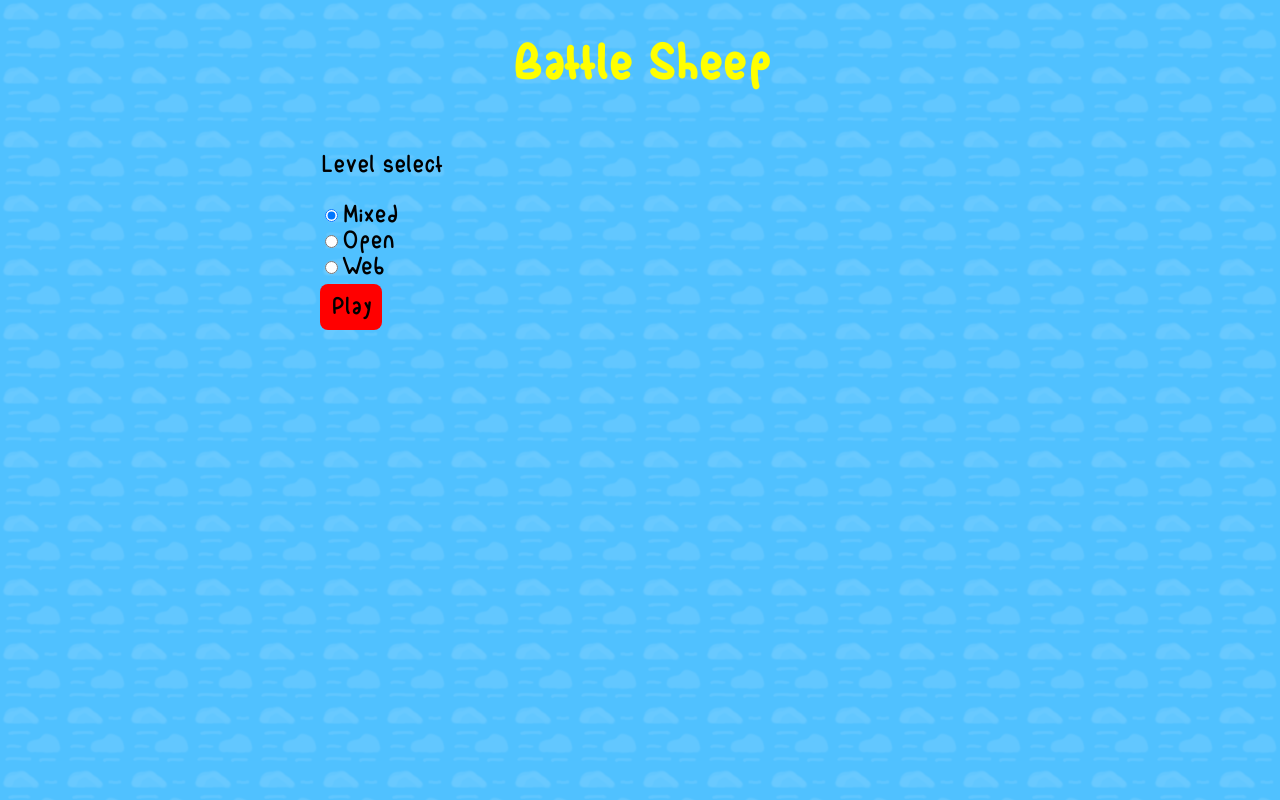
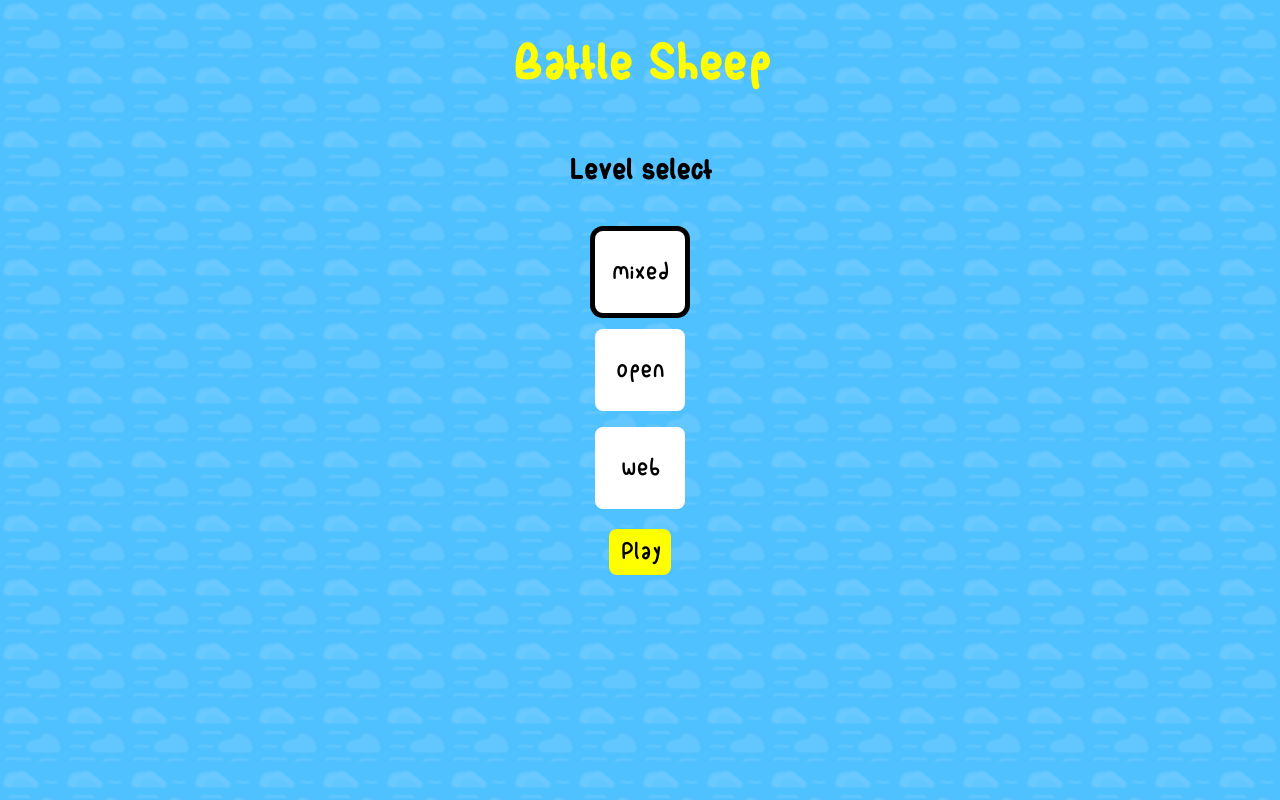
Before and after one commit to ronituohino/battle-sheep, a React (Vite) app: page / in a window 1280 px wide. Built offline with nearby package versions, Linux system fonts and the light colour scheme.

Commit message:
add: final css touches

```diff
--- a/src/components/App.tsx
+++ b/src/components/App.tsx
@@ -43,16 +43,16 @@ export function App() {
 
           button {
             transition: all 0.3s;
-            background-color: red;
+            background-color: yellow;
             border-radius: 8px;
             border: none;
             padding: 10px;
 
             &:hover {
-              background-color: blue;
+              background-color: #e6e600;
             }
             &:active {
-              background-color: yellow;
+              background-color: #c8c800;
             }
           }
 
--- a/src/components/Config.tsx
+++ b/src/components/Config.tsx
@@ -25,29 +25,67 @@ export function Config({ formik }: ConfigProps) {
         Battle Sheep
       </h1>
 
-      <div css={{ width: "50vw" }}>
-        <form onSubmit={formik.handleSubmit}>
-          <p>Level select</p>
-          <div css={{ display: "flex", flexDirection: "column" }}>
+      <div css={{ maxWidth: "320px" }}>
+        <form
+          onSubmit={formik.handleSubmit}
+          css={{
+            display: "flex",
+            flexDirection: "column",
+            alignItems: "center",
+          }}
+        >
+          <h3>Level select</h3>
+          <div>
             {Object.entries(levels).map(([key, value]) => {
               if (value.test) {
                 return;
               }
 
+              const checked = formik.values.levelKey === key;
+              const checkedProperty = checked
+                ? { boxShadow: "0 0 0 5px black" }
+                : undefined;
+
               return (
-                <div key={key}>
+                <label key={key}>
+                  <div
+                    css={{
+                      margin: 16,
+                      paddingTop: 4,
+                      paddingBottom: 4,
+                      paddingLeft: 16,
+                      paddingRight: 16,
+                      borderRadius: 8,
+                      backgroundColor: "white",
+                      "&:hover": {
+                        cursor: "pointer",
+                      },
+                      ...checkedProperty,
+                      transition: "all 0.15s",
+                    }}
+                  >
+                    <p
+                      css={{
+                        userSelect: "none",
+                        WebkitUserSelect: "none",
+                        textAlign: "center",
+                      }}
+                    >
+                      {key}
+                    </p>
+                  </div>
+
                   <input
                     type="radio"
-                    id={key}
                     value={key}
-                    checked={formik.values.levelKey === key}
+                    checked={checked}
                     name="level"
                     onChange={(e) =>
                       formik.setFieldValue("levelKey", e.target.value)
                     }
+                    css={{ display: "none" }}
                   />
-                  <label htmlFor={key}>{value.name}</label>
-                </div>
+                </label>
               );
             })}
           </div>
--- a/src/components/EndGame.tsx
+++ b/src/components/EndGame.tsx
@@ -1,26 +1,32 @@
-import { AppState, GameStateDynamic } from "../types";
+import { AppState, GameInfo } from "../types";
 
 export type EndGameProps = {
-  gameEnded: boolean;
-  winner: GameStateDynamic["info"]["winner"];
+  info: GameInfo | undefined;
   setAppState: (appState: AppState) => void;
 };
 
-export function EndGame({ gameEnded, winner, setAppState }: EndGameProps) {
+const texts = {
+  "-1": "The game is a tie 👉👈",
+  "0": "You win! 🎉🎉",
+  "1": "Joshi wins! 👀",
+};
+
+export function EndGame({ info, setAppState }: EndGameProps) {
   return (
     <>
-      {gameEnded && (
-        <>
+      {info !== undefined && info.gameEnded && (
+        <div
+          css={{
+            display: "flex",
+            flexDirection: "column",
+            alignItems: "center",
+            gap: 8,
+          }}
+        >
           <p>Game ended!</p>
-
-          {winner === -1 ? (
-            <p>The game is a tie!</p>
-          ) : (
-            <p>{winner === 0 ? "You win!" : "Joshi wins!"}</p>
-          )}
-
+          <div>{texts[info.winner]}</div>
           <button onClick={() => setAppState("config")}>Back to config</button>
-        </>
+        </div>
       )}
     </>
   );
--- a/src/components/Game.tsx
+++ b/src/components/Game.tsx
@@ -102,7 +102,7 @@ export function Game({ setAppState, config }: GameProps) {
         // Check if there are sheep to move
         const value = board[selectedHex];
 
-        // Bring up MoveSheepModal
+        // Bring up MoveSheep
         setMove({
           from: selectedHex,
           to: index,
@@ -233,12 +233,20 @@ export function Game({ setAppState, config }: GameProps) {
         <h1 css={{ color: "yellow" }}>Battle Sheep</h1>
 
         <button onClick={() => setAppState("config")}>Return</button>
+
+        <div
+          css={{
+            display: "grid",
+            gridTemplateColumns: "auto auto auto",
+            gap: 16,
+          }}
+        >
           <Players />
           <MoveSheep move={move} setMove={setMove} makeMove={makeMove} />
+          <EndGame info={info} setAppState={setAppState} />
         </div>
-
+      </div>
       {initDone && (
-        <>
         <div
           css={{
             position: "relative",
@@ -256,8 +264,7 @@ export function Game({ setAppState, config }: GameProps) {
               : false;
             const selected = selectedHex === index;
             const moving =
-                move !== undefined &&
-                (move.to === index || move.from === index);
+              move !== undefined && (move.to === index || move.from === index);
 
             const player = boardValueToPlayerIndex(value);
             const sheep = boardValueToSheepAmount(value);
@@ -271,9 +278,7 @@ export function Game({ setAppState, config }: GameProps) {
                 x={x}
                 y={y}
                 sheep={sheep}
-                  color={
-                    value === 1 ? "#fffc59" : ["#34eb46", "#1e6341"][player]
-                  }
+                color={value === 1 ? "#fffc59" : ["#34eb46", "#1e6341"][player]}
                 highlighted={highlighted}
                 selected={selected}
                 moving={moving}
@@ -284,12 +289,6 @@ export function Game({ setAppState, config }: GameProps) {
             );
           })}
         </div>
-          <EndGame
-            gameEnded={info.gameEnded}
-            winner={info.winner}
-            setAppState={setAppState}
-          />
-        </>
       )}
     </div>
   );
--- a/src/components/MoveSheep.tsx
+++ b/src/components/MoveSheep.tsx
@@ -1,6 +1,7 @@
 import type { MoveTarget } from "../types";
 
 import { useState } from "react";
+import { isNumeric } from "../utils/regex";
 
 export type MoveSheepProps = {
   move: MoveTarget | undefined;
@@ -9,17 +10,21 @@ export type MoveSheepProps = {
 };
 
 export function MoveSheep({ move, setMove, makeMove }: MoveSheepProps) {
-  const [sheepToMove, setSheepToMove] = useState(1);
+  const [sheepToMove, setSheepToMove] = useState<string>("1");
+  const [moveValid, setMoveValid] = useState(true);
 
+  const enabled = move !== undefined;
   return (
     <div
       css={{
-        display: move !== undefined ? "flex" : "none",
+        opacity: enabled ? 1 : 0.5,
+        display: "flex",
         flexDirection: "column",
         alignItems: "center",
         gap: 8,
       }}
     >
+      <p>Move</p>
       <input
         type="number"
         value={sheepToMove}
@@ -27,29 +32,60 @@ export function MoveSheep({ move, setMove, makeMove }: MoveSheepProps) {
           if (move === undefined) {
             return;
           }
+          setSheepToMove(e.target.value);
 
-          const amount = parseInt(e.target.value);
-          if (amount > 0 && amount <= move.maxSheep) {
-            setSheepToMove(amount);
+          // Input validation
+          const val = e.target.value.trim();
+          if (val.length > 0 && isNumeric(val)) {
+            const parsed = parseInt(val, 10);
+            setMoveValid(parsed > 0 && parsed <= move.maxSheep);
+            return;
           }
+          setMoveValid(false);
         }}
+        css={{ pointerEvents: enabled ? "all" : "none" }}
       ></input>
-      <div>
+      <div css={{ display: "flex", gap: 8 }}>
         <button
           onClick={() => {
+            if (moveValid) {
+              makeMove(parseInt(sheepToMove));
+            }
+
             // Reset sheep to move
-            setSheepToMove(1);
-            makeMove(sheepToMove);
+            setSheepToMove("1");
+            setMoveValid(true);
           }}
+          css={
+            !enabled || !moveValid
+              ? {
+                  backgroundColor: "gray",
+                  "&:hover": {
+                    backgroundColor: "gray",
+                  },
+                }
+              : {}
+          }
         >
           Move
         </button>
         <button
           onClick={() => {
             // Reset sheep to move
-            setSheepToMove(1);
+            setSheepToMove("1");
+            setMoveValid(true);
             setMove(undefined);
           }}
+          css={
+            !enabled
+              ? {
+                  backgroundColor: "gray",
+                  "&:hover": {
+                    backgroundColor: "gray",
+                  },
+                }
+              : {}
+          }
         >
           Cancel
         </button>
--- a/src/components/Players.tsx
+++ b/src/components/Players.tsx
@@ -1,28 +1,28 @@
-export function Players() {
+import type { Theme } from "@emotion/react";
+
 const nameStyle = {
   padding: 8,
   paddingLeft: 16,
   paddingRight: 20,
   paddingTop: 12,
   borderRadius: 50,
-  };
+  marginTop: 8,
+  textAlign: "center",
+} as Theme;
+
+export function Players() {
   return (
+    <div>
+      <p>Players</p>
+      <div css={{ backgroundColor: "#34eb46", ...nameStyle }}>You</div>
       <div
-      css={{
-        display: "flex",
-        flexDirection: "column",
-        gap: 8,
-      }}
-    >
-      <span css={{ backgroundColor: "#34eb46", ...nameStyle }}>You</span>
-      <span
         css={{
           backgroundColor: "#1e6341",
           ...nameStyle,
         }}
       >
         Joshi
-      </span>
+      </div>
     </div>
   );
 }
--- a/src/components/Tile.tsx
+++ b/src/components/Tile.tsx
@@ -23,12 +23,12 @@ export function Tile({
   click,
   uiMultiplier,
 }: TileProps) {
-  let properties = {};
+  let properties = { stroke: "transparent", strokeWidth: 5 };
 
   if (highlighted) {
     properties = {
       stroke: "#a85a00",
-      strokeWidth: 6,
+      strokeWidth: 5,
     };
   }
 
@@ -70,6 +70,9 @@ export function Tile({
           points="50 0,100 25,100 75, 50 100,0 75,0 25"
           fill={color}
           {...properties}
+          css={{
+            transition: "all 0.15s",
+          }}
         />
 
         {sheep > 0 ? (
--- a/src/game/game.ts
+++ b/src/game/game.ts
@@ -89,8 +89,8 @@ export function getPossibleMovesFromTile(
       if (
         x < 0 ||
         y < 0 ||
-        x > boardXSize ||
-        y > boardYSize ||
+        x >= boardXSize ||
+        y >= boardYSize ||
         board[index] !== 1
       ) {
         boundaryFound = true;
--- /dev/null
+++ b/src/utils/regex.ts
@@ -0,0 +1,3 @@
+export function isNumeric(value: string) {
+  return /^-?\d+$/.test(value);
+}
```
Lines whose indentation alone changed are shown as unchanged.
